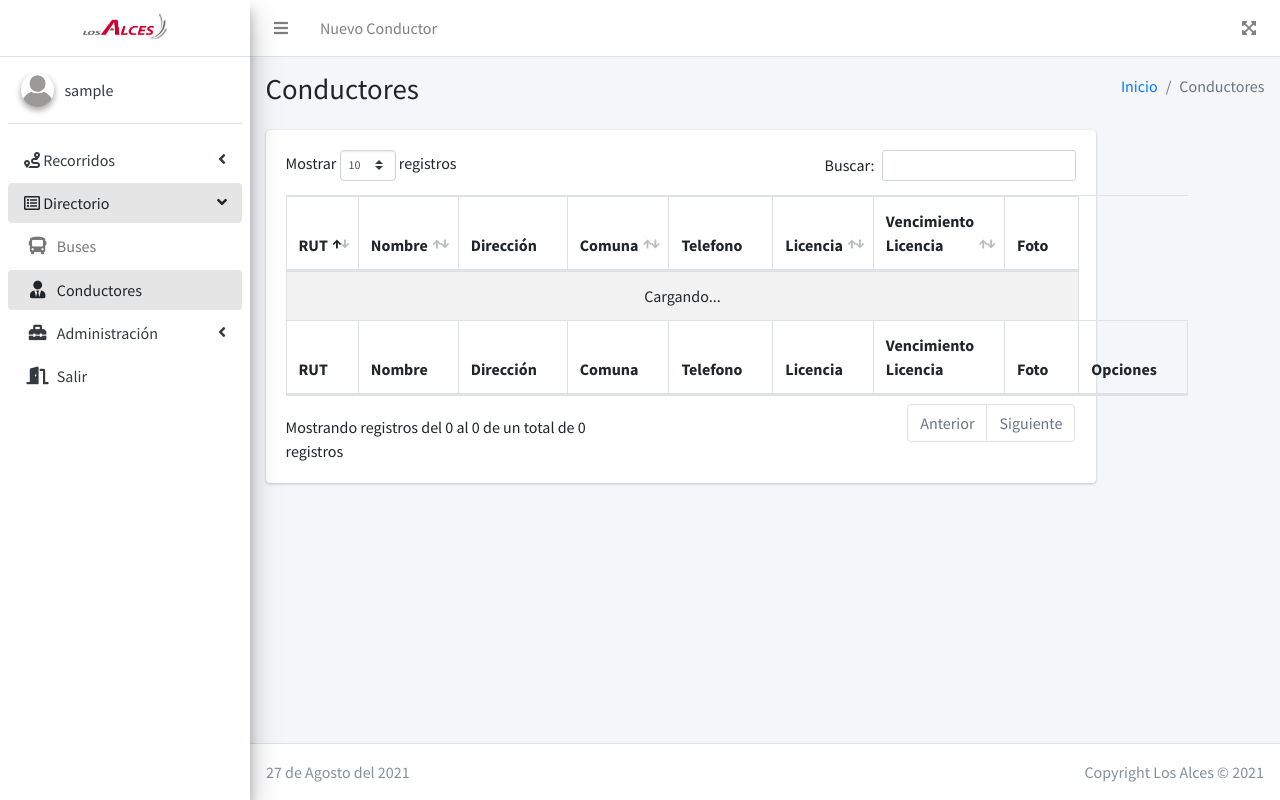
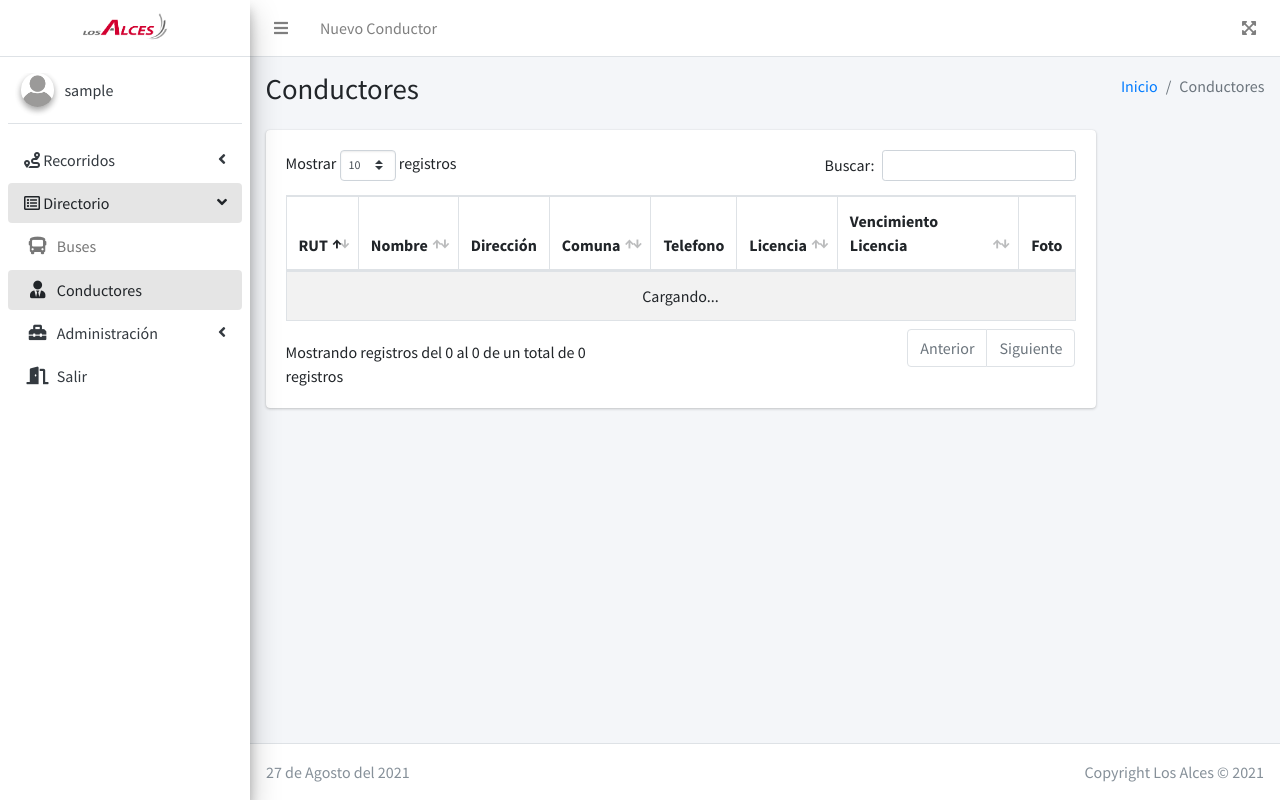
Before and after one commit to saert3311/alces-adm, a Django app: page /conductores/ in a window 1280 px wide. Run offline with Django 3.2, Linux system fonts and the light colour scheme; the visitor is signed in with stand-in values (Sample User, id 1); some libraries are stand-ins or nearby versions.

Commit message:
Final de semana

```diff
--- a/conductores/views.py
+++ b/conductores/views.py
@@ -43,7 +43,7 @@
     login_url = '/login/'
     redirect_field_name = 'redirect_to'
     model = Conductores
-    form_class = CrearConductorForm
+    form_class = ConductorForm
     template_name = 'conductores/crear-actualizar.html'
     success_url = reverse_lazy('conductores:listar')
 
@@ -69,7 +69,7 @@
     login_url = '/login/'
     redirect_field_name = 'redirect_to'
     model = Conductores
-    form_class = ActualizarConductorForm
+    form_class = ConductorForm
     template_name = 'conductores/crear-actualizar.html'
     success_url = reverse_lazy('conductores:listar')
 
@@ -86,6 +86,7 @@
         return context
 
     def post(self, request, *args, **kwargs):
+        print(request.POST)
         data = {}
         try:
             form = self.get_form()
--- a/static/js/conductores/listar.js
+++ b/static/js/conductores/listar.js
@@ -49,7 +49,10 @@
                                         </a>`
                         return botones
                     }
-                }],
+                },{
+                    className: "botones", "targets": [ -1, -2 ]
+                }
+                ],
                 'initComplete': function () {
                             $('.foto_conductor').on('click', function () {
             let loc_img = $(this).attr("load_img");
--- a/templates/conductores.html
+++ b/templates/conductores.html
@@ -50,43 +50,6 @@
                                     <th>Opciones</th>
                                 </tr>
                                 </thead>
-                                <tbody>
-                                {% comment %}
-                                {% for c in object_list %}
-                                    <tr>
-                                        <td>{{ c.rut }}</td>
-                                        <td>{{ c.nombre }} {{ c.apellidos }}</td>
-                                        <td>{{ c.direccion }}</td>
-                                        <td>{{ c.comuna_text }}</td>
-                                        <td>{{ c.telefono }}</td>
-                                        <td>{{ c.licencia }}</td>
-                                        <td>{{ c.venc_licencia }}</td>
-                                        <td class="botones"><i class="far fa-eye foto_conductor"
-                                                               load_img="{{ c.get_foto }}"></i></td>
-                                        <td class="botones"><a href="{% url 'conductores:actualizar_conductor' c.id %}">
-                                            <button type="button" class="btn btn-secondary"><i class="far fa-edit"></i>
-                                            </button>
-                                        </a><a href="{% url 'conductores:eliminar_conductor' c.id %}">
-                                            <button type="button" class="btn btn-danger"><i
-                                                    class="far fa-trash-alt"></i></button>
-                                        </a></td>
-                                    </tr>
-                                {% endfor %}
-                                {% endcomment %}
-                                </tbody>
-                                <thead>
-                                <tr>
-                                    <th>RUT</th>
-                                    <th>Nombre</th>
-                                    <th>Dirección</th>
-                                    <th>Comuna</th>
-                                    <th>Telefono</th>
-                                    <th>Licencia</th>
-                                    <th>Vencimiento Licencia</th>
-                                    <th>Foto</th>
-                                    <th>Opciones</th>
-                                </tr>
-                                </thead>
                             </table>
                         </div>
                     </div>
```
Also changed, not shown: conductores/forms.py (+5 -25 lines), templates/conductores/crear-actualizar.html (+13 -3 lines).
